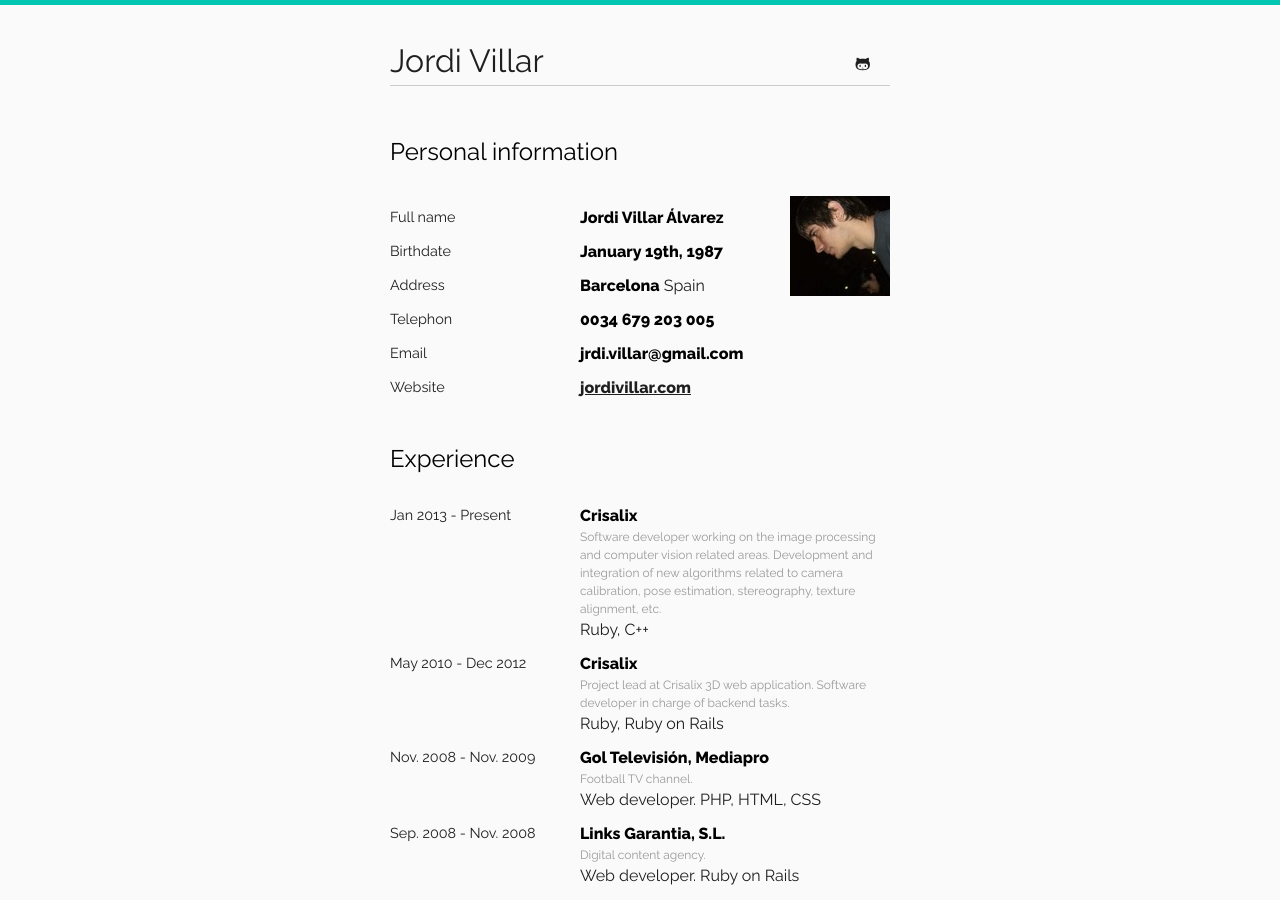
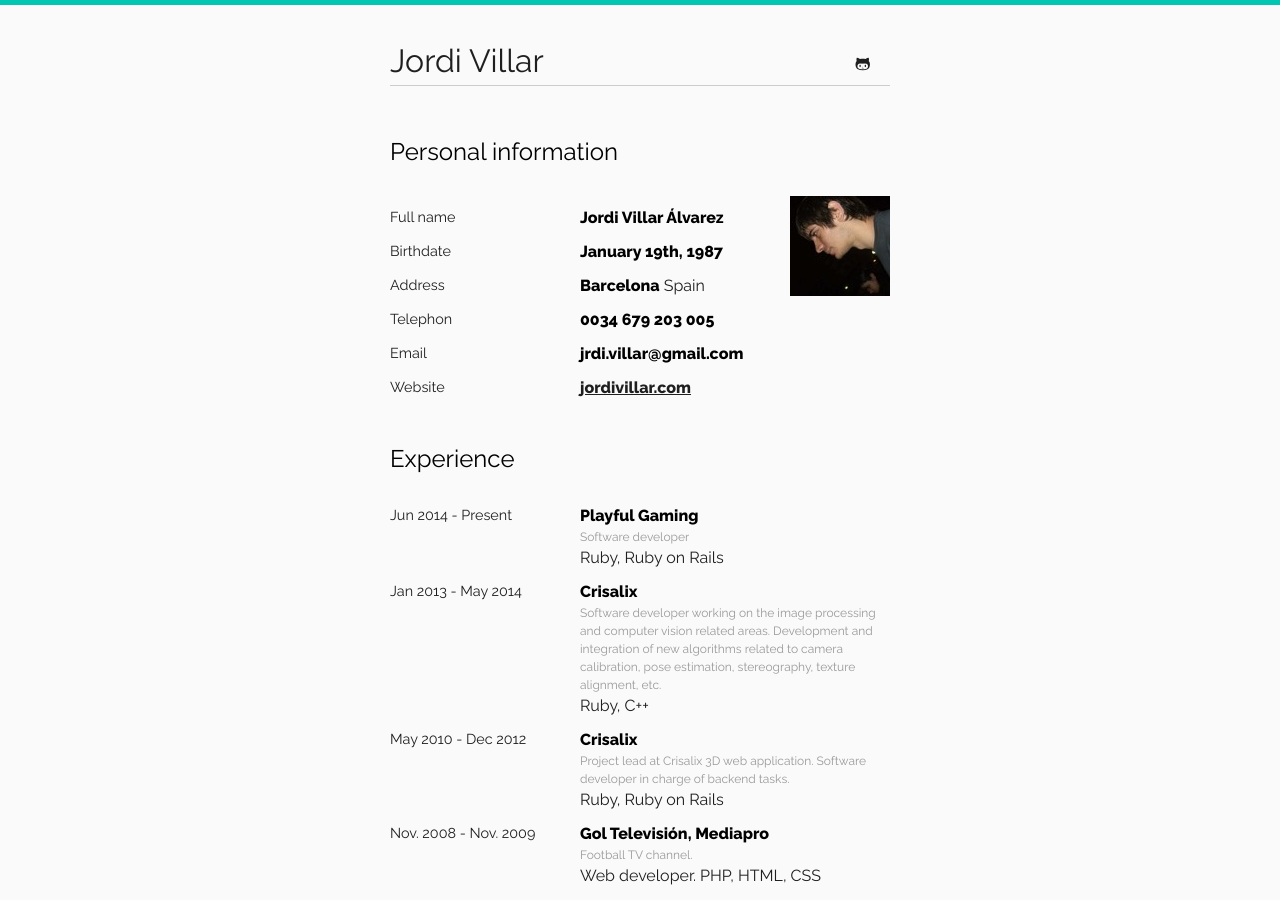
Before and after one commit to jrdi/jrdi.github.com, a Jekyll site: the page built from cv/index.html, in a window 1280 px wide and 900 px high. Built offline with Jekyll 4.4.1, drawn with Linux system fonts in a browser that asks for light colours; Markdown is read by kramdown in place of the engine named in the settings.

Commit message:
Update cv

```diff
--- a/cv/index.html
+++ b/cv/index.html
@@ -27,7 +27,10 @@
 
   <h2 class='subcontent'>Experience</h2>
   <ul class="vcalendar">
-    <li class="experince vevent"><span><abbr class="dtstart" title="2013-01-01">Jan 2013</abbr> - <abbr class="dtend" title="2013-11-01">Present</abbr></span>
+    <li class="experince vevent"><span><abbr class="dtstart" title="2013-01-01">Jun 2014</abbr> - <abbr class="dtend" title="2013-11-01">Present</abbr></span>
+    <strong class="location">Playful Gaming</strong>
+    <small class="summary">Software developer</small>Ruby, Ruby on Rails</li>
+    <li class="experince vevent"><span><abbr class="dtstart" title="2013-01-01">Jan 2013</abbr> - <abbr class="dtend" title="2013-11-01">May 2014</abbr></span>
     <strong class="location">Crisalix</strong>
     <small class="summary">Software developer working on the image processing and computer vision related areas. Development and integration of new algorithms related to camera calibration, pose estimation, stereography, texture alignment, etc.</small>Ruby, C++</li>
     <li class="experince vevent"><span><abbr class="dtstart" title="2010-05-10">May 2010</abbr> - <abbr class="dtend" title="2012-12-31">Dec 2012</abbr></span>
```
